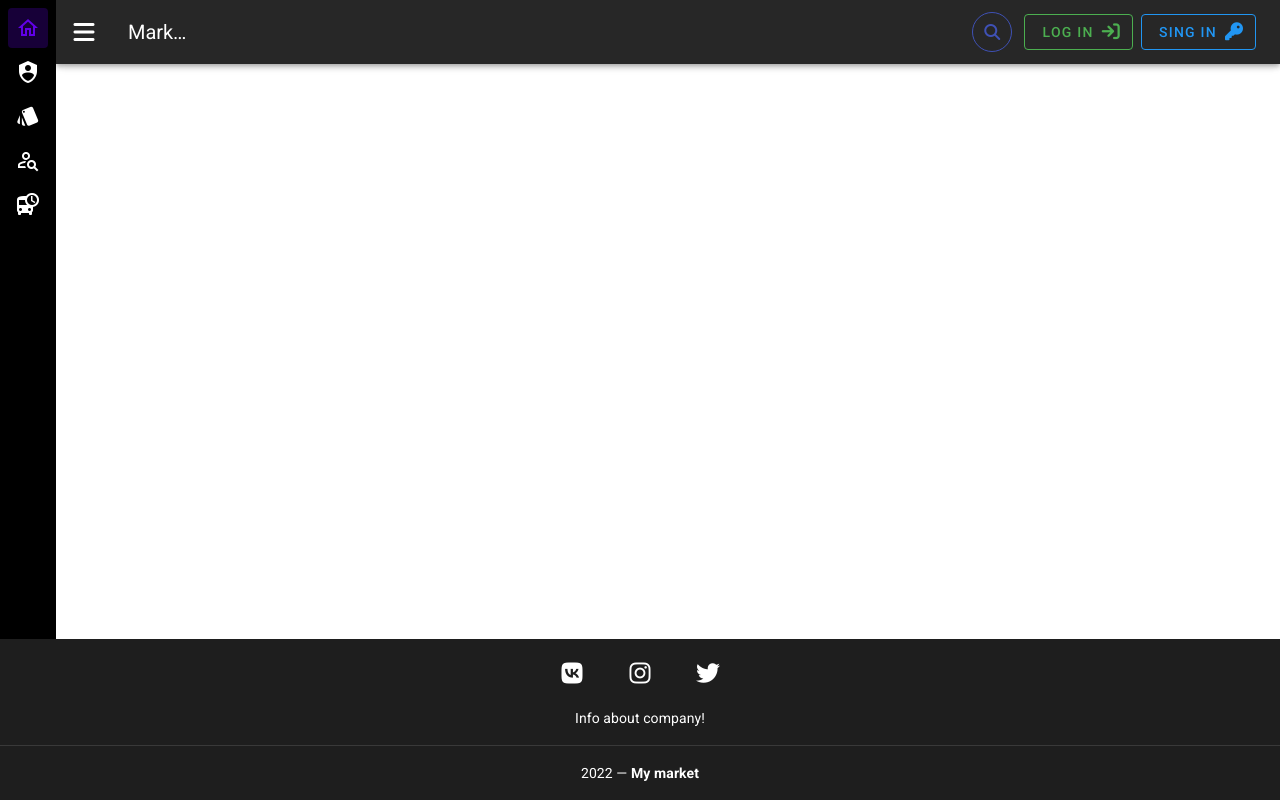
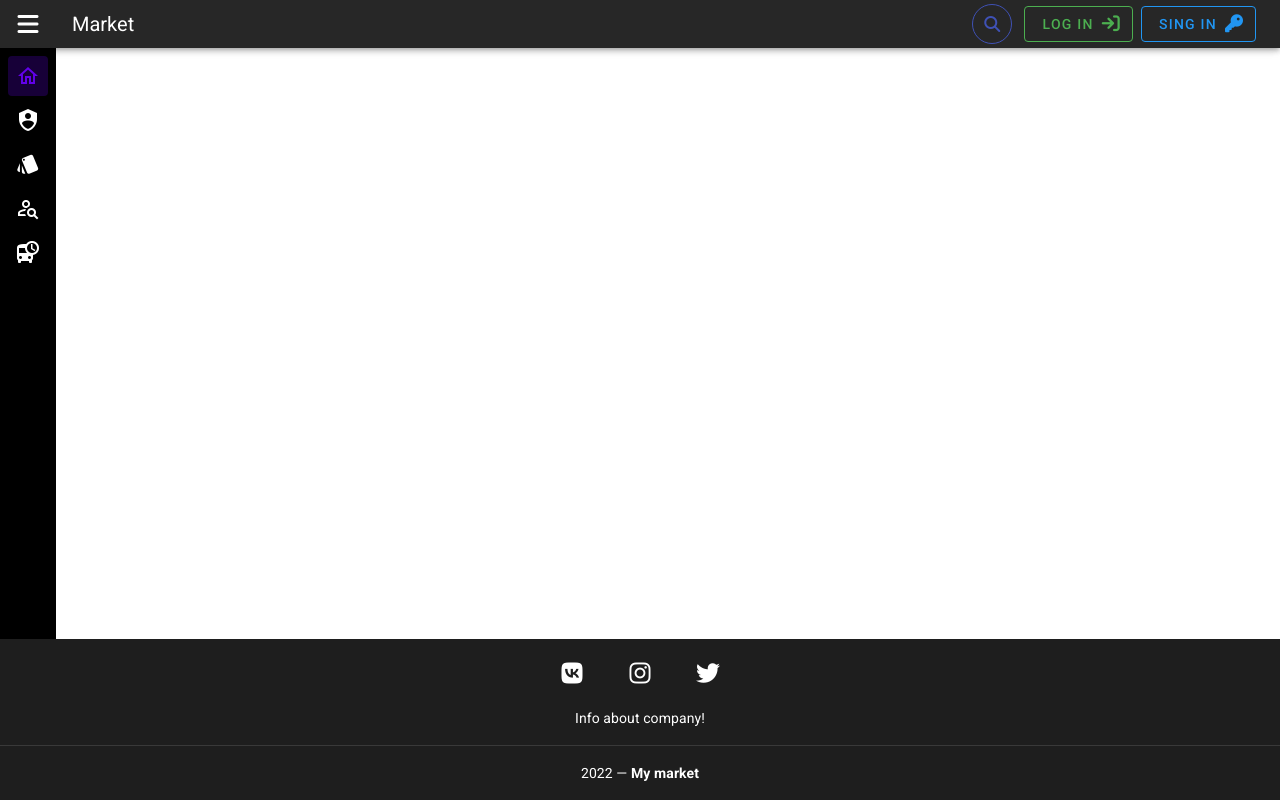
Before and after one commit to drriki13/market, a Vue app: page / in a window 1280 px wide. Built offline with nearby package versions, Linux system fonts and the light colour scheme; a small style sheet from the web is missing.

Commit message:
new_sidebar_and_animate_search_input

```diff
--- a/public/index.html
+++ b/public/index.html
@@ -8,6 +8,7 @@
     <title><%= htmlWebpackPlugin.options.title %></title>
     <link rel="stylesheet" href="https://fonts.googleapis.com/css?family=Roboto:100,300,400,500,700,900">
     <link rel="stylesheet" href="https://cdn.jsdelivr.net/npm/@mdi/font@latest/css/materialdesignicons.min.css">
+    <link href="https://cdn.jsdelivr.net/npm/animate.css@3.5.1" rel="stylesheet" type="text/css">
   </head>
   <body>
     <noscript>
--- a/src/views/layouts/NavBar.vue
+++ b/src/views/layouts/NavBar.vue
@@ -3,7 +3,9 @@
     <v-app-bar
         app
         color="dark"
+        dense
         dark
+        clipped-left
     >
       <!-- Brand -->
       <v-app-bar-nav-icon @click.stop="toggleMini = !toggleMini" />
@@ -12,7 +14,11 @@
 
       <!-- Search -->
       <transition
-          name="list-complete"
+          name="custom-classes-transition"
+          enter-active-class="animated slideInDown"
+          leave-active-class="animated slideOutUp"
+          mode="out-in"
+          :duration="{ enter: 800, leave: 700 }"
       >
         <v-text-field
             v-if="isSearch"
@@ -66,10 +72,11 @@
         v-model="sidebarMenu"
         app
         floating
-        :permanent="toggleMini"
+        permanent
         :mini-variant.sync="mini"
         dark
         color="black"
+        clipped
     >
       <v-list
           nav
@@ -119,19 +126,3 @@ export default {
   }
 }
 </script>
-
-<style>
-.list-complete-item {
-  transition: all 1s;
-  display: inline-block;
-  margin-right: 10px;
-}
-.list-complete-enter, .list-complete-leave-to
-  /* .list-complete-leave-active до версии 2.1.8 */ {
-  opacity: 0;
-  transform: translateY(30px);
-}
-.list-complete-leave-active {
-  position: absolute;
-}
-</style>
```
Also changed, not shown: 1 other file (tests, documents, lock files or other folders).
